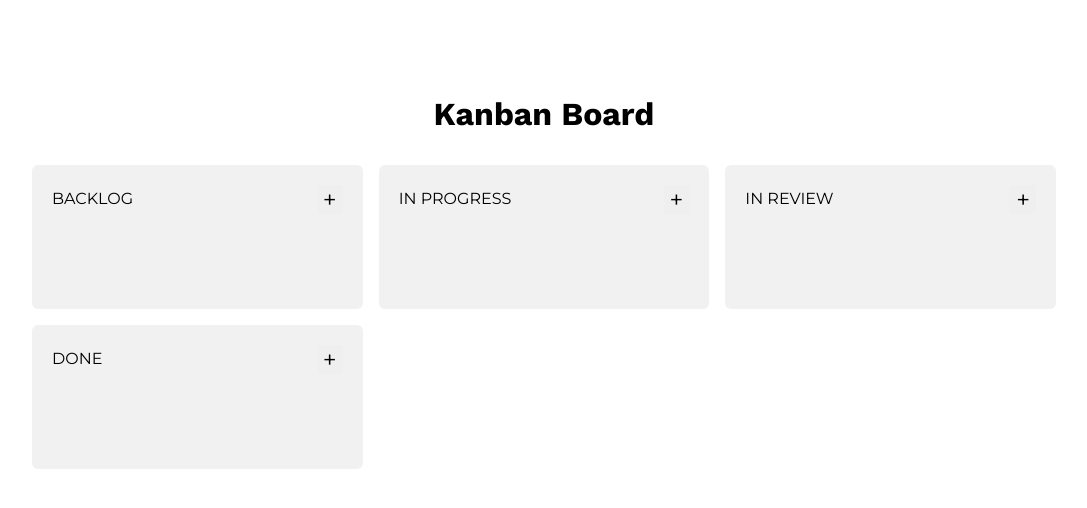
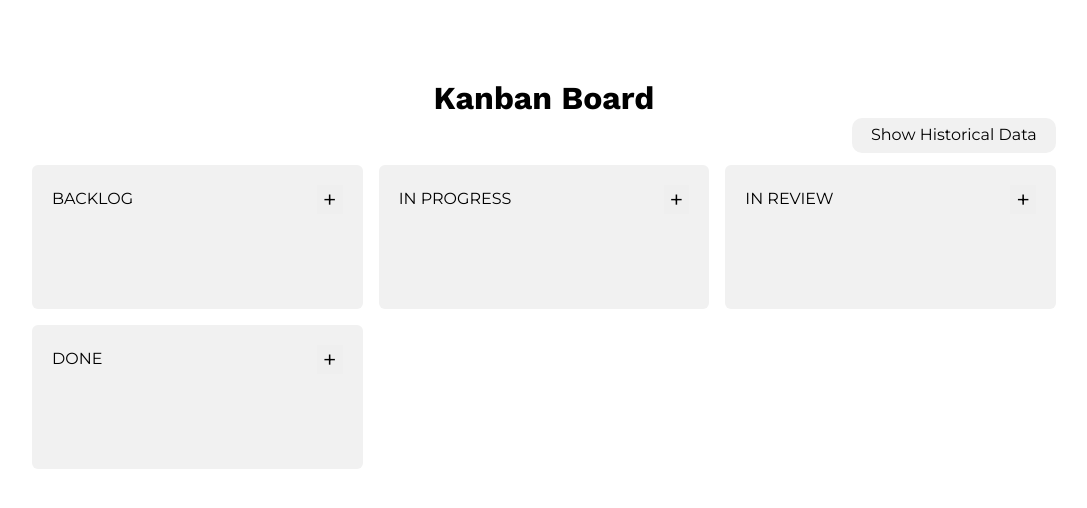
Before and after one commit to nwils000/kanban-board, a React (Vite) app: page / in a window 1280 px wide. Shown: the top 508 px of the page, without its empty margins (96-1183 px from the left). Built offline with nearby package versions, Linux system fonts and the light colour scheme; a web font is replaced by a local one.

Commit message:
added historical data viewing

```diff
--- a/src/components/Board.jsx
+++ b/src/components/Board.jsx
@@ -1,14 +1,38 @@
 import SearchFilterBar from './SearchFilterBar';
+import { useContext, useState, useEffect } from 'react';
 import BoardColumns from './BoardColumns';
 import '../styles/Board.css';
+import { GlobalTaskData } from '../main';
 
 function Board() {
+  const { state } = useContext(GlobalTaskData);
+  const [stateToShow, setStateToShow] = useState(state.tasks);
+
+  useEffect(() => {
+    setStateToShow(state.tasks);
+  }, [state]);
+
+  function handleButtonPress() {
+    if (stateToShow === state.tasks) {
+      setStateToShow(state.historicalTasks);
+    } else {
+      setStateToShow(state.tasks);
+    }
+  }
+
   return (
     <div className="board">
-      <div className="board-content">
+      <div className="board-content" style={{ position: 'relative' }}>
         <h1>Kanban Board</h1>
+        <button
+          onClick={handleButtonPress}
+          className="historical-data-button"
+          style={{ position: 'absolute', top: '1.4rem', right: '0' }}
+        >
+          Show Historical Data
+        </button>
         <SearchFilterBar />
-        <BoardColumns />
+        <BoardColumns stateToShow={stateToShow} />
       </div>
     </div>
   );
--- a/src/components/BoardColumns.jsx
+++ b/src/components/BoardColumns.jsx
@@ -1,45 +1,41 @@
 import '../styles/BoardColumns.css';
-import { useContext } from 'react';
 import Column from './Column';
-import { GlobalTaskData } from '../main';
 
-export default function BoardColumns() {
-  const { state } = useContext(GlobalTaskData);
-
-  console.log('STATEEE', state);
+export default function BoardColumns({ stateToShow }) {
+  console.log('STATEEE', stateToShow);
 
   return (
     <div className="board-columns">
       <Column
         title={'BACKLOG'}
-        tasks={state.tasks
+        tasks={stateToShow
           ?.filter((e) => e.category === 'BACKLOG')
           .sort((a, b) => {
-            return a.severity - b.severity;
+            return a.storyPoints - b.storyPoints;
           })}
       />
       <Column
         title={'IN PROGRESS'}
-        tasks={state.tasks
+        tasks={stateToShow
           ?.filter((e) => e.category === 'IN PROGRESS')
           .sort((a, b) => {
-            return a.severity - b.severity;
+            return a.storyPoints - b.storyPoints;
           })}
       />
       <Column
         title={'IN REVIEW'}
-        tasks={state.tasks
+        tasks={stateToShow
           ?.filter((e) => e.category === 'IN REVIEW')
           .sort((a, b) => {
-            return a.severity - b.severity;
+            return a.storyPoints - b.storyPoints;
           })}
       />
       <Column
         title={'DONE'}
-        tasks={state.tasks
+        tasks={stateToShow
           ?.filter((e) => e.category === 'DONE')
           .sort((a, b) => {
-            return a.severity - b.severity;
+            return a.storyPoints - b.storyPoints;
           })}
       />
     </div>
--- a/src/reducers/tasks-reducer.js
+++ b/src/reducers/tasks-reducer.js
@@ -53,16 +53,19 @@ export const tasksReducer = (state, action) => {
       console.log('history', state.historicalTasks);
       console.log('DELETED TASKS111', state.tasks);
       console.log('DA ID', action.task.id);
-      const deletedTasks = state.tasks.filter((task) => {
+      const remainingTasks = state.tasks.filter((task) => {
         return task.id !== action.task.id;
       });
-      console.log('DELETED TASKS', deletedTasks);
+      const taskToDelete = state.tasks.filter((task) => {
+        return task.id === action.task.id;
+      });
+      console.log('DELETED TASKS', remainingTasks);
       return {
         ...state,
-        tasks: deletedTasks,
+        tasks: remainingTasks,
         historicalTasks: [
           ...state.historicalTasks,
-          ...deletedTasks.map((task) => ({ ...task })),
+          ...taskToDelete.map((task) => ({ ...task })),
         ],
       };
   }
--- a/src/styles/Board.css
+++ b/src/styles/Board.css
@@ -11,6 +11,8 @@
 .board h1 {
   margin: 0;
   margin-bottom: 2rem;
+  position: relative;
+  bottom: 1rem;
 }
 
 .board-content {
--- a/src/styles/EditAddTaskCard.css
+++ b/src/styles/EditAddTaskCard.css
@@ -104,7 +104,6 @@
   border: none;
   padding: 0.5rem 1.2rem;
   border-radius: 10px;
-
   background-color: rgb(241, 241, 241);
   margin: 1rem;
   transition: background-color 0.3s, box-shadow 0.3s;
@@ -115,3 +114,18 @@
   background-color: #f2f2f2;
   box-shadow: 0 2px 4px rgba(0, 0, 0, 0.121);
 }
+
+.historical-data-button {
+  border: none;
+  padding: 0.5rem 1.2rem;
+  border-radius: 10px;
+  background-color: rgb(241, 241, 241);
+
+  transition: background-color 0.3s, box-shadow 0.3s;
+}
+
+.historical-data-button:hover {
+  cursor: pointer;
+  background-color: #f2f2f2;
+  box-shadow: 0 2px 4px rgba(0, 0, 0, 0.121);
+}
```
